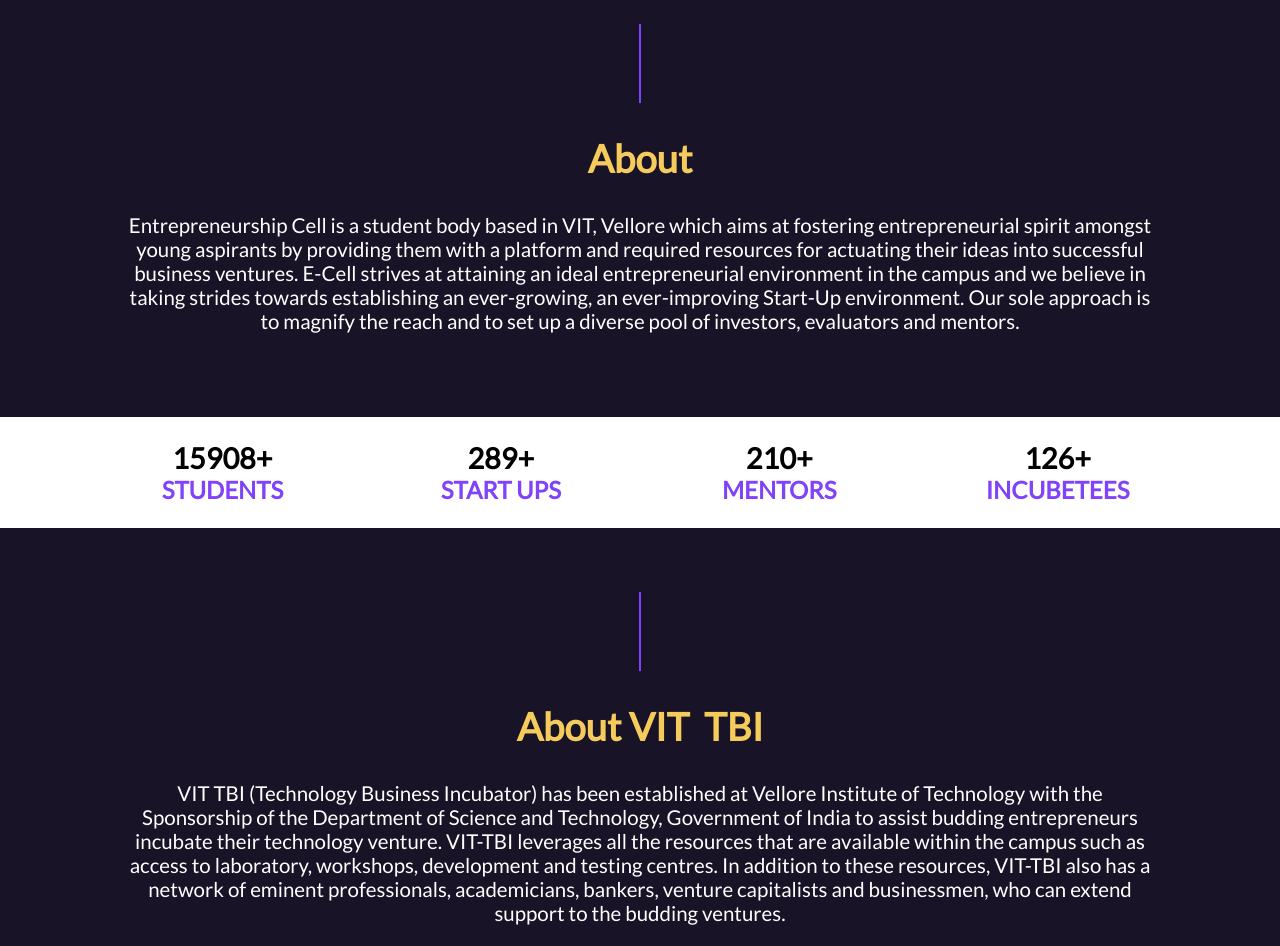
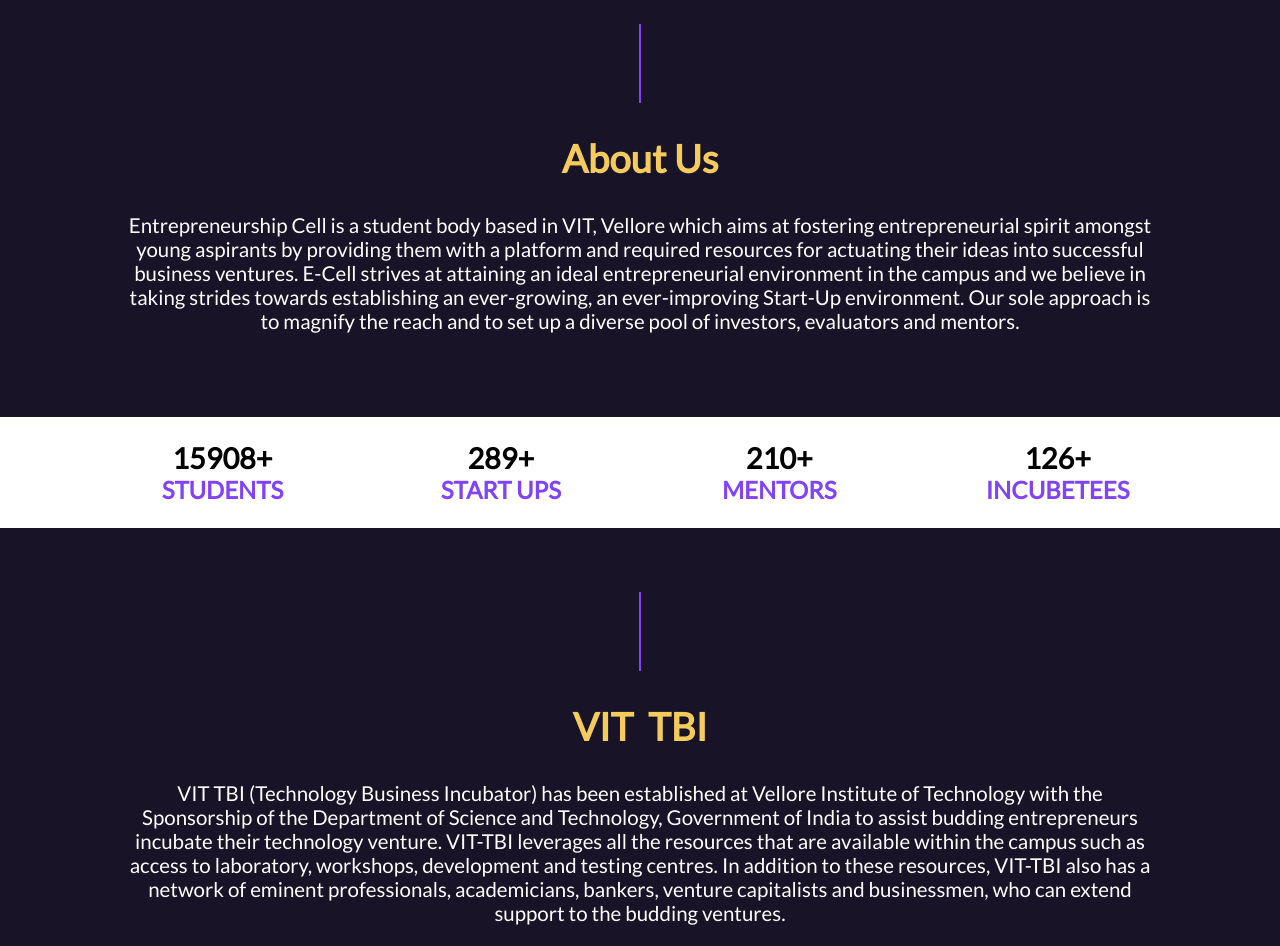
Before and after one commit to ecellvit/ECellVit20, a React (Create React App) app: page / in a window 1280 px wide. Shown: the part 840-1786 px from the top of the page. Built offline with nearby package versions, Linux system fonts and the light colour scheme.

Commit message:
Update About.js

```diff
--- a/src/Sections/About.js
+++ b/src/Sections/About.js
@@ -9,9 +9,9 @@ function About() {
     const whatVdo = "VIT TBI (Technology Business Incubator) has been established at Vellore Institute of Technology with the Sponsorship of the Department of Science and Technology, Government of India to assist budding entrepreneurs incubate their technology venture. VIT-TBI leverages all the resources that are available within the campus such as access to laboratory, workshops, development and testing centres. In addition to these resources, VIT-TBI also has a network of eminent professionals, academicians, bankers, venture capitalists and businessmen, who can extend support to the budding ventures.";
     return (
         <span id="about">
-            <DarkBg id="about" head="About" content={about} />
+            <DarkBg id="about" head="About Us" content={about} />
             <Counters />
-            <DarkBg head="About VIT &nbsp;TBI" content={whatVdo} />
+            <DarkBg head="VIT &nbsp;TBI" content={whatVdo} />
             <Events />
         </span>
     );
```
